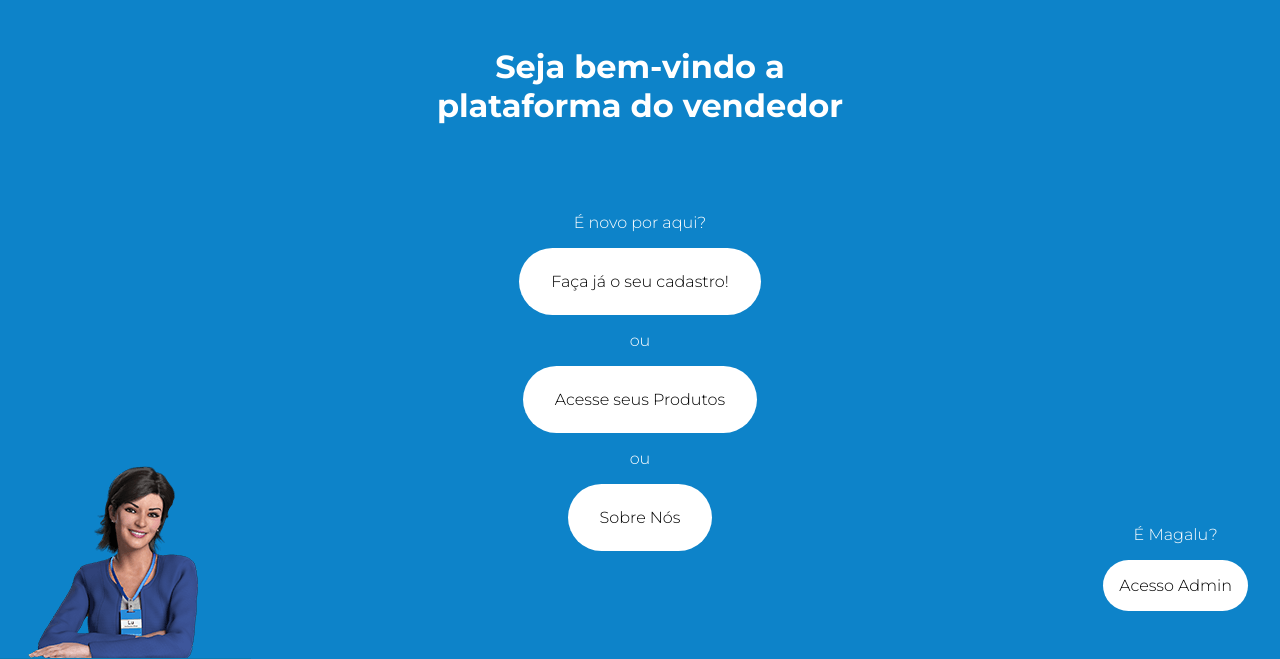
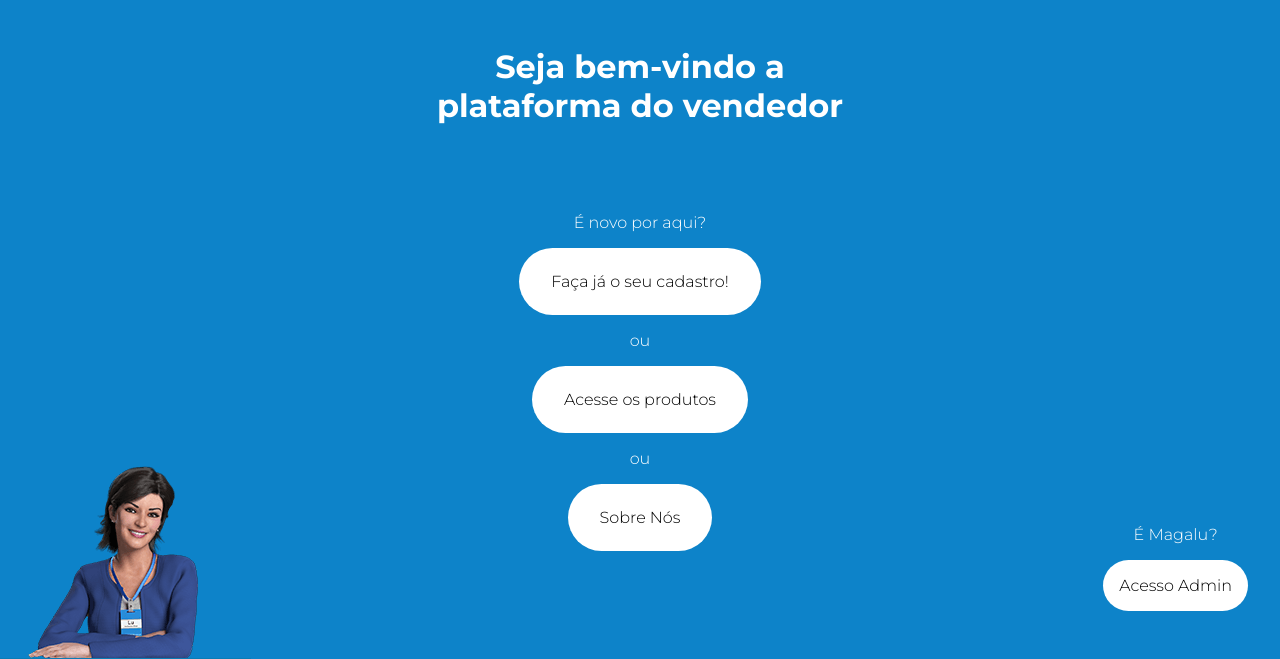
Before and after one commit to deboracornetta/djangogirls, a Django app: page / in a window 1280 px wide. Shown: the part 141-800 px from the top of the page. Run offline with Django 3.2, Linux system fonts and the light colour scheme.

Commit message:
Modifica texto botão home para melhor direcionamento

```diff
--- a/magalu_sellers/sellers_website/templates/sellers_website/index.html
+++ b/magalu_sellers/sellers_website/templates/sellers_website/index.html
@@ -6,7 +6,7 @@
             <span>É novo por aqui?</h2>
             <a href="/sellers/register"  class="button access__button">Faça já o seu cadastro!</a>
             <span>ou</span>
-            <a href="/sellers/products"  class="button access__button">Acesse seus Produtos</a>
+            <a href="/sellers/products"  class="button access__button">Acesse os produtos</a>
             <span>ou</span>
             <a href="/about"  class="button access__button">Sobre Nós</a>
         </section>
```
